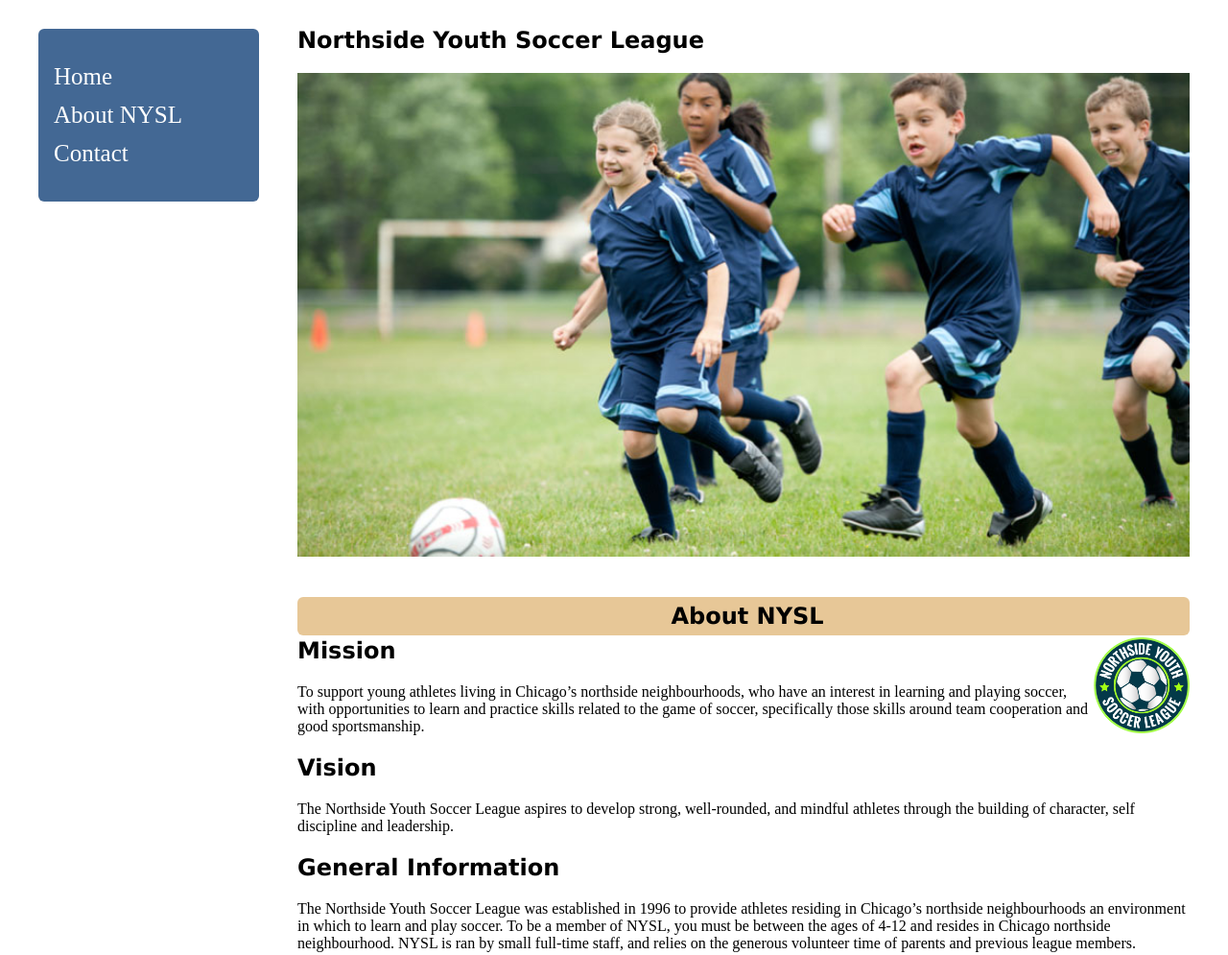
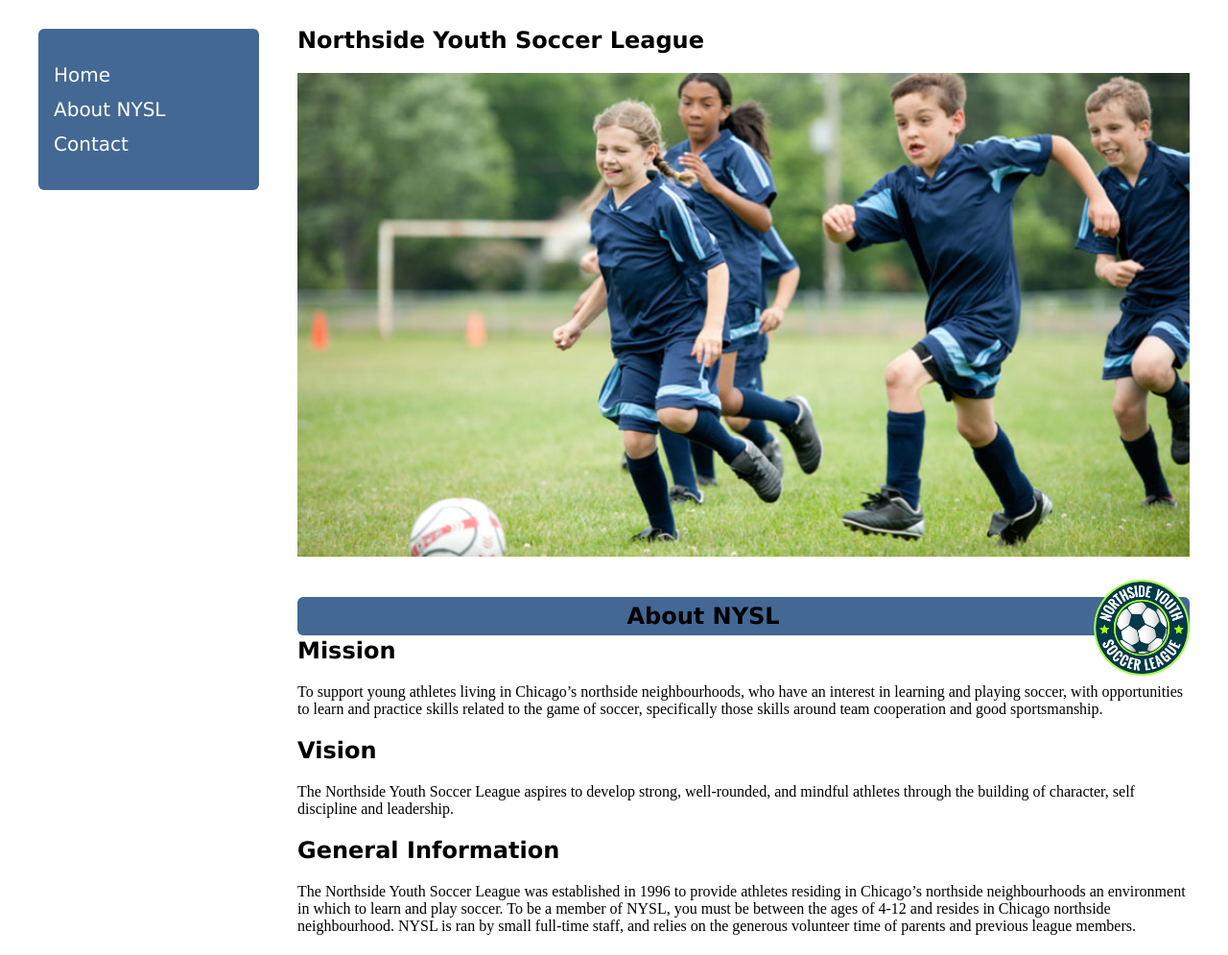
Before and after one commit to ChrisBaidoo/nysl-project, a plain HTML site: page about.html in a window 1280 px wide. Shown: the whole page at 96% size. Drawn offline with Linux system fonts and the light colour scheme.

Commit message:
added a logo to the page

```diff
--- a/about.html
+++ b/about.html
@@ -24,8 +24,8 @@
         <img src="images/design2_image1.jpg" alt="Children playing soccer" />
 
         <div class="header">
+          <img src="images/nysl_logo.png" alt="NYSL logo" />
           <h1 class="title">About NYSL</h1>
-          <img src="images/nysl_logo.png" alt="NYSL logo" />
         </div>
 
         <section>
--- a/styles/style.css
+++ b/styles/style.css
@@ -26,23 +26,21 @@
 .sidenav a {
   padding: 6px 8px 6px 16px;
   text-decoration: none;
-  font-size: 25px;
+  font-size: 20px;
   color: #ffffff;
   display: block;
+  font-family: verdana;
 }
 
 .title {
   font-family: verdana;
   text-align: center;
-  z-index: 1;
-  background-color: #e7c797;
+  z-index: 0;
+  background-color: #436894;
   top: 0;
   padding-top: 50px;
   padding: 6px 8px 6px 16px;
   border-radius: 6px;
-  position: relative;
-  top: 18px;
-  /* left: 10px; */
 }
 
 h1,
@@ -54,14 +52,16 @@ img {
   width: 100%;
 }
 
+.header h1 {
+  position: relative;
+  top: 18px;
+  bottom: 18px;
+  /* left: 10px; */
+  z-index: -1;
+}
+
 .header img {
   float: right;
   width: 100px;
   height: 100px;
 }
-
-.header h1 {
-  /* position: relative;
-  top: 18px;
-  left: 10px; */
-}
```
